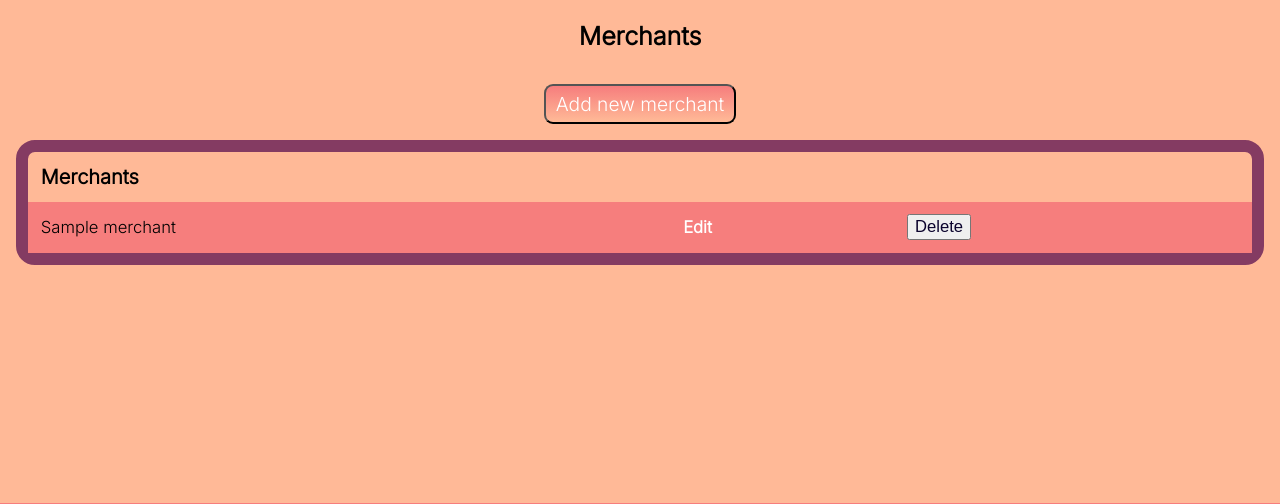
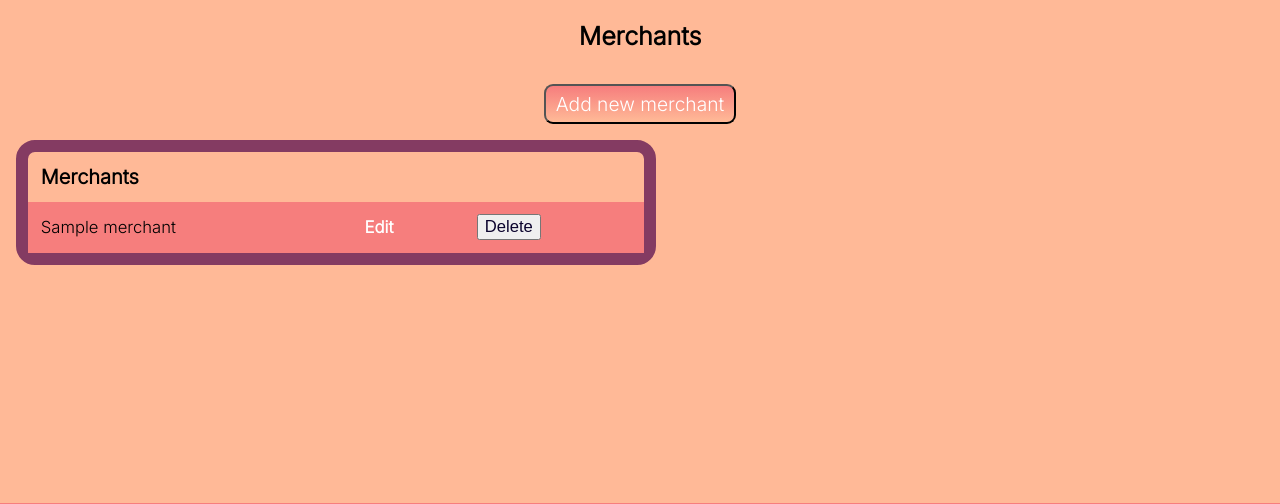
Before and after one commit to sandramolina/pythonic_expense_tracker, a Flask app: page /merchants in a window 1280 px wide. Shown: the part 155-659 px from the top of the page. Run offline with Flask 2, Linux system fonts and the light colour scheme; a database or web service that is not in the repository returns one stand-in record (values such as "Sample title"); some libraries are stand-ins or nearby versions.

Commit message:
resizes some tables

```diff
--- a/static/main.css
+++ b/static/main.css
@@ -73,6 +73,10 @@ body {
     background-color: #ffb997;
 }
 
+.table-smaller {
+    width: 50% !important;
+}
+
 .table-cell {
     padding: 1vw;
 }
@@ -146,6 +150,10 @@ color: #ffb997;
     margin: 2vw;
     background-color: #843b62;
     color: #f5f5f5;
+}
+
+.card-smaller {
+    width: 30% !important;
 }
 
 .card:hover {
--- a/templates/categories/categories.html
+++ b/templates/categories/categories.html
@@ -7,7 +7,7 @@
 </form>
 
 <div class="table-container">
-    <table class="table">
+    <table class="table table-smaller">
         <tr class="table-headings">
             <th class="table-cell">Categories</th>
         </tr>
--- a/templates/edit_transaction.html
+++ b/templates/edit_transaction.html
@@ -1,7 +1,7 @@
 {% extends "base.html" %}
 {% block content %}
 
-<div class="card" id="main">
+<div class="card card-smaller" id="main">
     <h2>Update {{expense.description}}</h2>
 
     <form action="/{{ expense.id }}" method="POST">
--- a/templates/merchants/merchants.html
+++ b/templates/merchants/merchants.html
@@ -7,7 +7,7 @@
 </form>
 
 <div class="table-container">
-    <table class="table">
+    <table class="table table-smaller">
         <tr class="table-headings">
             <th class="table-cell">Merchants</th>
         </tr>
```
